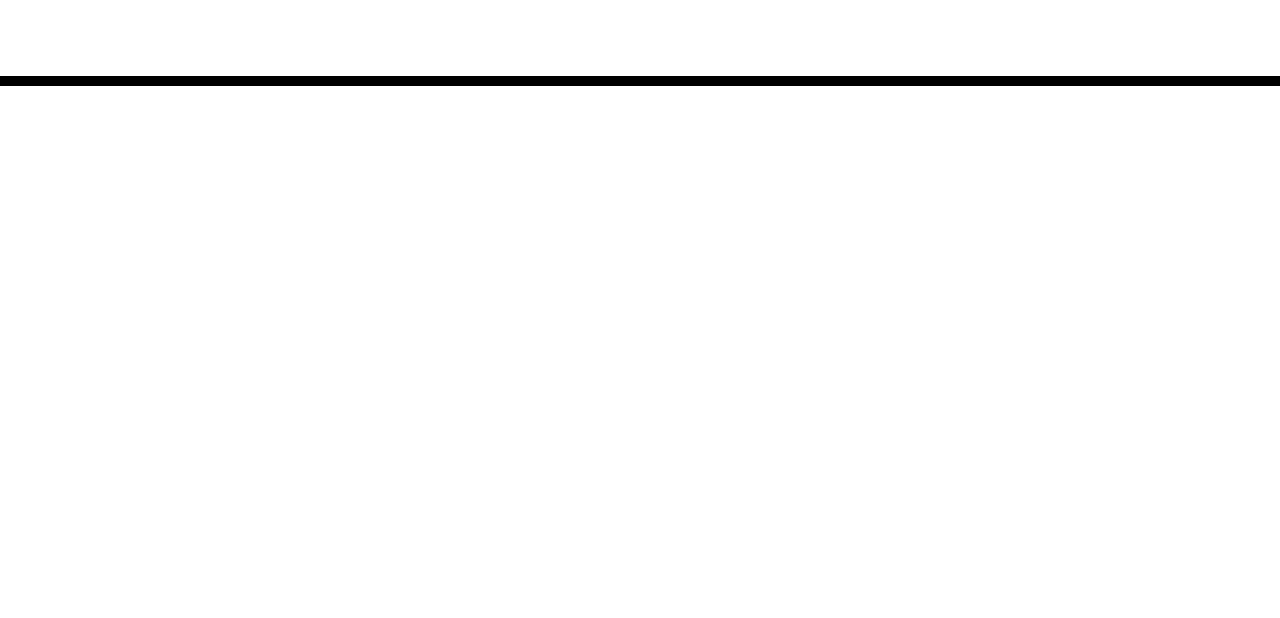
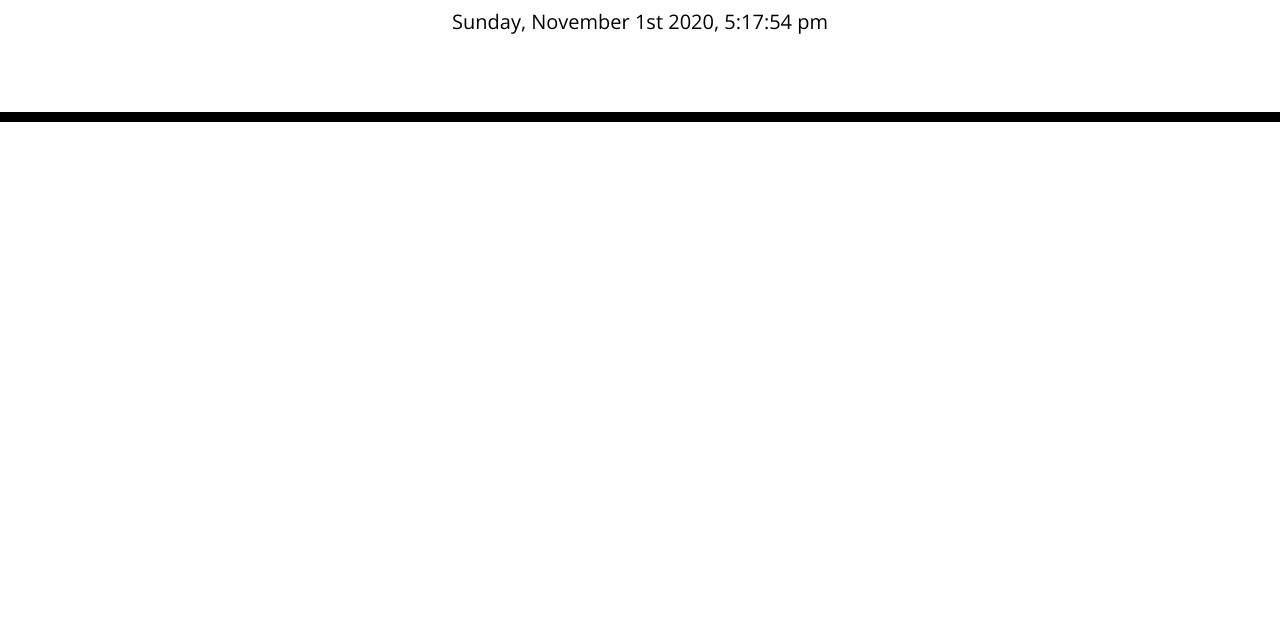
Before and after one commit to niceynice/05-Third-Party-APIs-Work-Day-Scheduler, a plain HTML site: page index.html in a window 1280 px wide. Shown: the part 182-800 px from the top of the page. Drawn offline with nearby package versions, Linux system fonts and the light colour scheme.

Commit message:
current day and date fearure added

```diff
--- a/index.html
+++ b/index.html
@@ -30,6 +30,11 @@
     </header>
     <div class="container">
       <!-- Timeblocks go here -->
+      <div class="time-block">
+        <div class="row">
+
+        </div>
+      </div>
       <div id="7am"></div>
       <div id="8am"></div>
       <div id="9am"></div>
@@ -45,5 +50,6 @@
 
     <script src="https://code.jquery.com/jquery-3.4.1.min.js"></script>
     <script src="https://cdnjs.cloudflare.com/ajax/libs/moment.js/2.24.0/moment.min.js"></script>
+    <script src="script.js"></script>
   </body>
 </html>
--- a/script.js
+++ b/script.js
@@ -0,0 +1,5 @@
+var current = moment().format('dddd, MMMM Do YYYY, h:mm:ss a');
+
+$("#currentDay").append(current);
+
+console.log(current)
```
